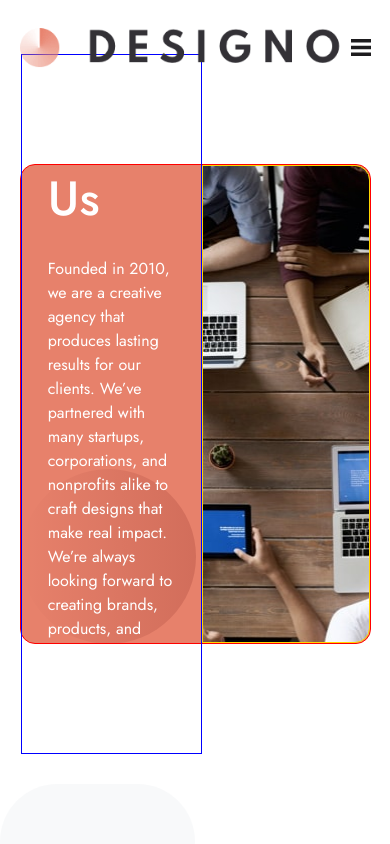
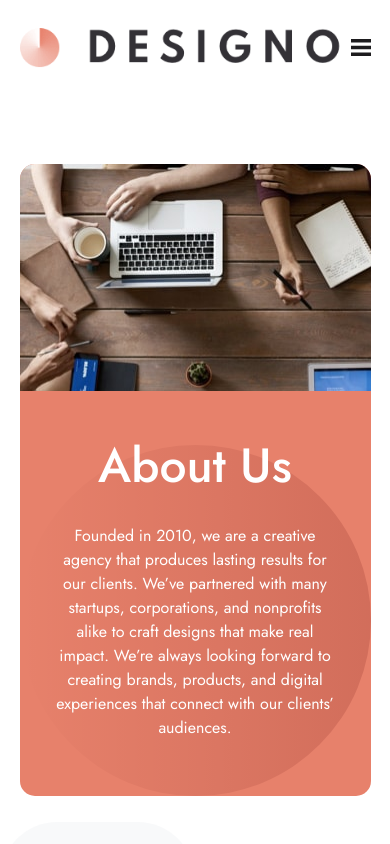
Before and after one commit to SJellen/designo, a Next.js app: page /about in a window 390 px wide. Shown: the top 844 px of the page. Built offline with nearby package versions, Linux system fonts and the light colour scheme.

Commit message:
work on tablet size About/hero image and text layout

```diff
--- a/styles/About/Hero.module.scss
+++ b/styles/About/Hero.module.scss
@@ -4,7 +4,6 @@
     width: 78%;
     height: 480px;
     border-radius: 15px;
-    border: 1px solid red;
     margin: 4rem auto;
     background-color: V.$peach;
     background-image: url("../../public/assets/about/desktop/bg-pattern-hero-about-desktop.svg");
@@ -20,7 +19,6 @@
 }
 
 .textContainer {
-    border: 1px solid blue;
     width: 55%;
     padding: 0 7.5%;
     text-align: left;
@@ -35,7 +33,6 @@
 }
 
 .imgContainer {
-    border: 1px solid gold;
     width: 476px;
     height: 100%;
     background-color: V.$peach;
@@ -45,7 +42,33 @@
 }
 
 @media only screen and (max-width: 900px) {
+
     .container {
         width: 90%;
+        flex-direction: column-reverse;
+        height: 632px;
+        background-image: url("../../public/assets/about/desktop/bg-pattern-hero-about-desktop.svg");
+        background-repeat: no-repeat;
+        background-size: 100%;
+        background-position-y: top center;
+        background-position-x: left;
+    }
+
+    .imgContainer {
+        width: 100%;
+        height: 318px;
+        background-image: url("../../public/assets/about/tablet/image-about-hero.jpg");
+        border-top-right-radius: 15px;
+        border-top-left-radius: 15px;
+        border-bottom-right-radius: 0;
+    }
+
+    .textContainer {
+        width: 100%;
+        padding: 0 0 2.5rem 0;
+        text-align: center;
+        width: 80%;
+        margin: 0 auto;
+
     }
 }
```
